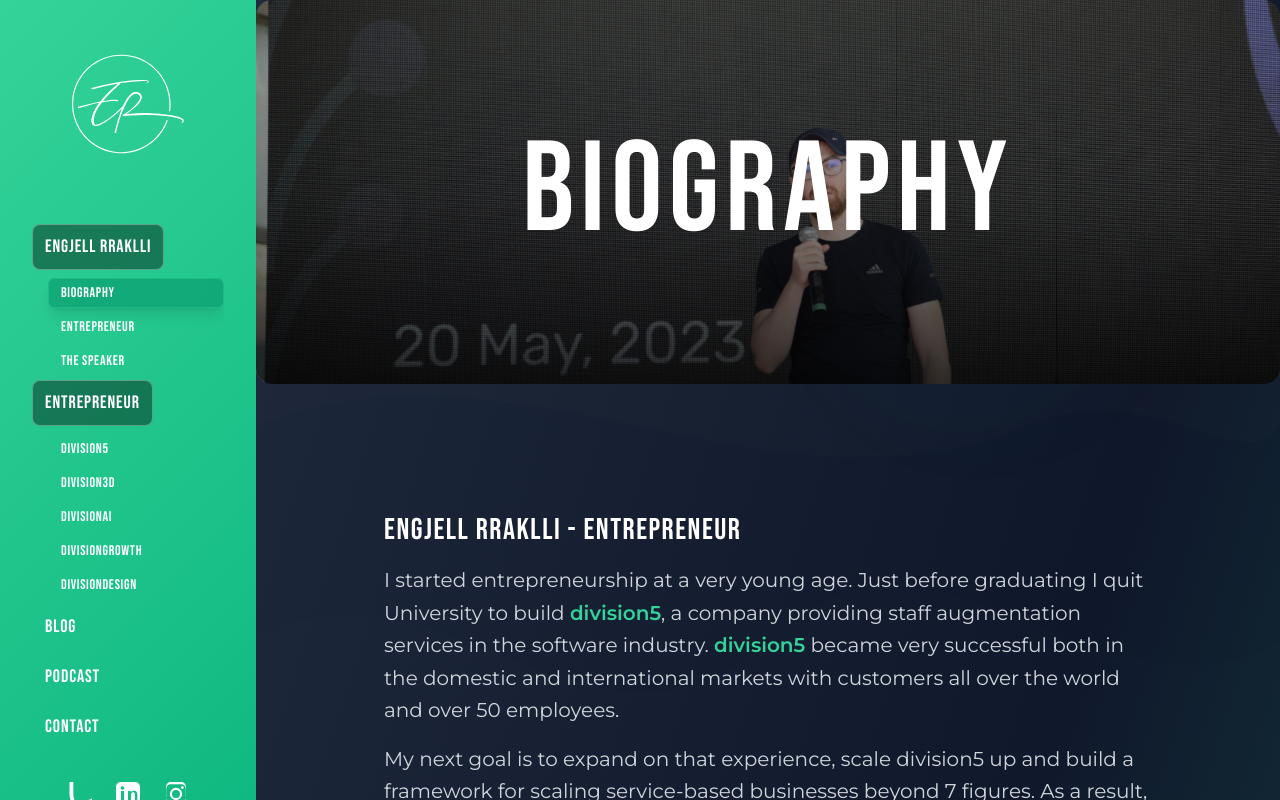
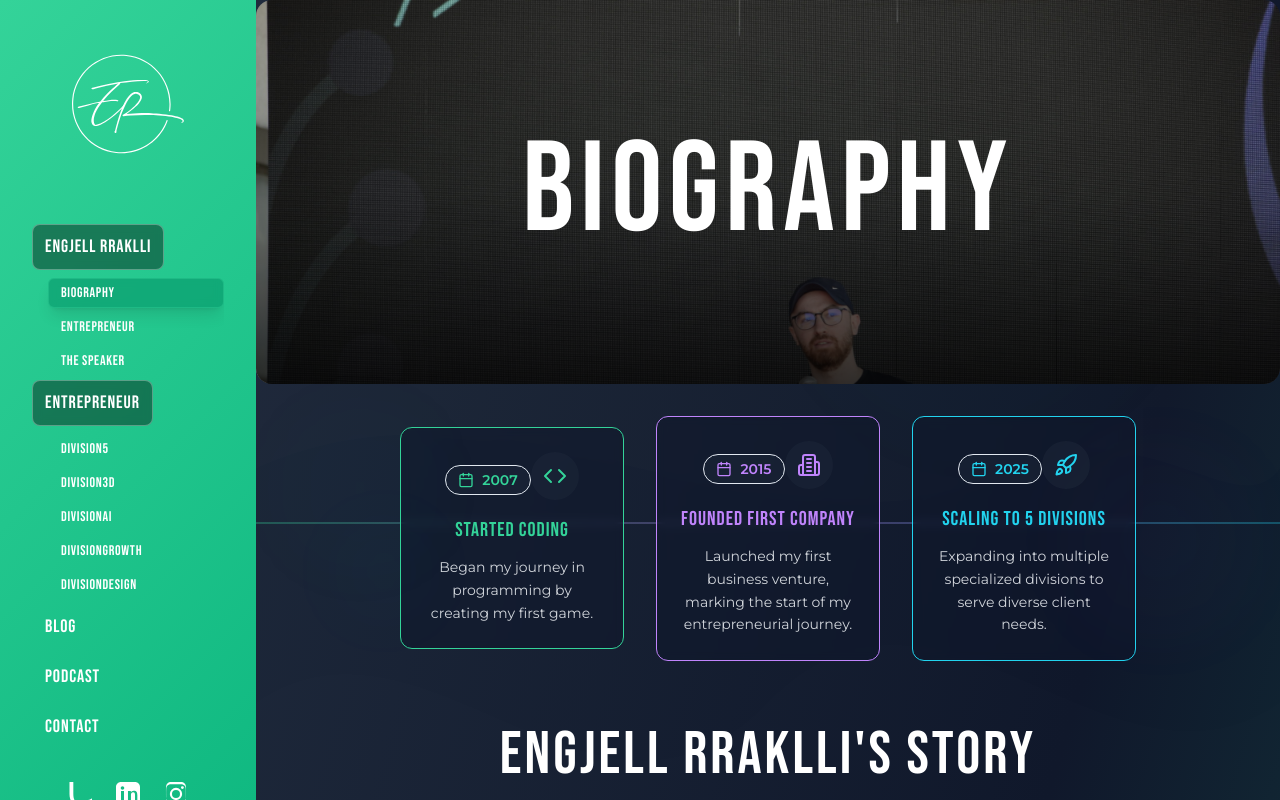
Before and after one commit to Engjell-d5/engjell_website, a Next.js app: page /biography in a window 1280 px wide. Built offline with nearby package versions, Linux system fonts and the light colour scheme.

Commit message:
improved bio

```diff
--- a/app/biography/page.tsx
+++ b/app/biography/page.tsx
@@ -1,6 +1,6 @@
 import Link from "next/link"
 import { Button } from "@/components/ui/button"
-import { Mail, Phone, MapPin, Rocket, Users, Target, TrendingUp, Shield, Zap, Globe, Calendar, ArrowRight, Building2, Palette, Brain, TrendingUp as TrendingUpIcon } from "lucide-react"
+import { Mail, Phone, MapPin, Rocket, Users, Target, TrendingUp, Shield, Zap, Globe, Calendar, ArrowRight, Building2, Palette, Brain, TrendingUp as TrendingUpIcon, Award, BookOpen, Lightbulb, Briefcase, Star, Trophy } from "lucide-react"
 import Footer from "@/components/footer"
 import SubscribeSection from "@/components/subscribe-section"
 import SharedBackground from "@/components/shared-background"
@@ -42,13 +42,13 @@ export default function BiographyPage() {
   return (
     <SharedBackground>
           {/* Hero Section with Background Image */}
-          <div className="relative px-8 md:px-16 lg:px-24 xl:px-32 2xl:px-40 py-24 md:py-32 mb-8 md:mb-12">
+          <div className="relative px-8 md:px-16 lg:px-24 xl:px-32 2xl:px-40 py-24 md:py-32 mb-0">
             <div className="absolute inset-0 rounded-2xl overflow-hidden">
               <Image
                 src="/DSC0019-scaled.jpg"
                 alt="Engjell Rraklli - Entrepreneur"
                 fill
-                className="object-cover"
+                className="object-cover object-top"
                 priority
                 quality={95}
                 sizes="(max-width: 768px) 100vw, (max-width: 1200px) 80vw, 70vw"
@@ -60,36 +60,109 @@ export default function BiographyPage() {
             </div>
           </div>
 
-          {/* Content Section */}
-          <div className="px-8 md:px-16 lg:px-24 xl:px-32 2xl:px-40 py-8 md:py-12">
-            <div className="max-w-7xl mx-auto">
-              <div className="prose prose-invert prose-lg max-w-none">
-                <h2 className="text-white font-bold text-3xl sm:text-4xl md:text-5xl lg:text-6xl font-bebas uppercase tracking-wide mb-8 text-left break-words">ENGJELL RRAKLLI - ENTREPRENEUR</h2>
+          {/* Timeline Section - Full Width, No Padding */}
+          <div className="w-full">
+            <TimelineComponent />
+          </div>
 
-                <div className="max-w-4xl">
-                  <p className="text-body text-lg md:text-xl leading-relaxed mb-6 font-montserrat text-left">
-                    I started entrepreneurship at a very young age. Just before graduating I quit University to build{" "}
-                    <span className="text-emerald-400 font-semibold">division5</span>, a company providing staff augmentation services in the software industry.{" "}
-                    <span className="text-emerald-400 font-semibold">division5</span> became very successful both in the domestic and international markets with customers all over the world and over 50 employees.
+          {/* Main Story Section */}
+          <div className="px-8 md:px-16 lg:px-24 xl:px-32 2xl:px-40 py-12 md:py-16">
+            <div className="max-w-4xl mx-auto">
+              <h2 className="text-white font-bold text-4xl md:text-5xl lg:text-6xl font-bebas uppercase tracking-wide mb-8 md:mb-12 text-center">ENGJELL RRAKLLI'S STORY</h2>
+
+              <div className="space-y-8 md:space-y-12">
+                <div className="text-left">
+                  <p className="text-gray-300 text-lg md:text-xl leading-relaxed font-montserrat">
+                    In May 2015, I finally took the first step and founded division5. Picture this: A 23-year-old with no connections, no money, no references, and no experience. How hard could it be? That's exactly what I thought. Boy, I had no clue.
                   </p>
-                  <p className="text-body text-lg md:text-xl leading-relaxed mb-8 font-montserrat text-left">
-                    My next goal is to expand on that experience, scale division5 up and build a framework for scaling service-based businesses beyond 7 figures. As a result, I write about my journey of{" "}
-                    <span className="text-emerald-400 font-semibold">scaling the unscalable</span> where I share the details of my journey, my lessons, challenges and insights on how to grow service-based businesses to 7-figures and beyond.
+                </div>
+
+                <div className="text-left">
+                  <p className="text-gray-300 text-lg md:text-xl leading-relaxed font-montserrat">
+                    I wanted to build a game development company, but soon after starting, we found ourselves without money. The only way to keep the business going was to provide software development services. I guess this was the first big lesson in my entrepreneurial journey: <span className="text-emerald-400 font-semibold">The market doesn't care about what you want to do</span>.
+                  </p>
+                </div>
+
+                <div className="text-left">
+                  <p className="text-gray-300 text-lg md:text-xl leading-relaxed font-montserrat">
+                    Without connections, it's tough—especially when your clients are businesses. Most collaborations in the B2B space happen within internal networks. You need a strong value proposition to gain customers. So I cherished every client I got. I did my best to deliver exceptional service and make my clients happy. Profit wasn't my priority at that time. Maybe that was a mistake. I've left so much money on the table, but I wouldn't change a thing.
+                  </p>
+                </div>
+
+                <div className="text-left">
+                  <p className="text-gray-300 text-lg md:text-xl leading-relaxed font-montserrat">
+                    Some clients referred us to others. Slowly but surely, we built a customer base that kept coming back. Not only that, they promoted our services to their inner circles until we had to hire just to keep up with demand. Unwittingly, we were able to <span className="text-purple-400 font-semibold">provide a service people love to share</span>.
+                  </p>
+                </div>
+
+                <div className="text-left">
+                  <p className="text-gray-300 text-lg md:text-xl leading-relaxed font-montserrat">
+                    For the first four years of division5, we acquired customers solely through word of mouth. We spent no money on marketing or sales; we just focused on the service we provided and the relationships we built. It's a slow way to grow, but it ensures you get the basics right.
+                  </p>
+                </div>
+
+                <div className="text-left">
+                  <p className="text-gray-300 text-lg md:text-xl leading-relaxed font-montserrat">
+                    As we grew, I realized that if I wanted to provide great service, I needed to hire great people and build a culture focused on the quality we aimed to provide. Culture starts at the top. As a leader, it's your responsibility to shape and steer the culture in the right direction. The best way to do this is by leading through example, hiring the right people, and not tolerating behaviors that go against the culture you want to build.
+                  </p>
+                </div>
+
+                <div className="text-left">
+                  <p className="text-gray-300 text-lg md:text-xl leading-relaxed font-montserrat">
+                    Today, division5 has customers dating back eight years. They keep coming back because they know they can trust me and that I'm reliable. <span className="text-blue-400 font-semibold">Prioritizing relationships is the best investment you can make</span>. From a single staff augmentation company, we've evolved into a comprehensive ecosystem of specialized divisions, each focused on delivering exceptional value in their respective fields.
+                  </p>
+                </div>
+
+                <div className="text-left">
+                  <p className="text-gray-300 text-lg md:text-xl leading-relaxed font-montserrat">
+                    The journey has taught me that business is simple. We tend to overcomplicate things, but in reality, running a successful service-based business means getting the basics right: provide a valuable service, keep customers happy, and serve as many customers as you can. How do you know you're doing the right things? If you provide a service people love to share, that's a great indication that you're headed in the right direction.
                   </p>
                 </div>
               </div>
             </div>
           </div>
 
-          {/* Timeline Section */}
+          {/* Key Lessons Section */}
           <div className="px-8 md:px-16 lg:px-24 xl:px-32 2xl:px-40 py-12 md:py-16">
             <div className="max-w-7xl mx-auto">
               <div className="text-center mb-12">
-                <h2 className="text-white font-bold text-4xl md:text-5xl lg:text-6xl font-bebas uppercase tracking-wide mb-3">ENTREPRENEURIAL JOURNEY</h2>
-                <p className="text-gray-300 text-lg md:text-xl font-montserrat">A decade of building, pivoting, and scaling businesses</p>
+                <h2 className="text-white font-bold text-4xl md:text-5xl lg:text-6xl font-bebas uppercase tracking-wide mb-4">KEY LESSONS</h2>
+                <p className="text-gray-300 text-lg md:text-xl font-montserrat">What the journey taught me</p>
               </div>
 
-              <TimelineComponent />
+              <div className="grid grid-cols-1 md:grid-cols-2 lg:grid-cols-4 gap-8">
+                <div className="text-center">
+                  <div className="w-20 h-20 bg-emerald-500/20 rounded-full flex items-center justify-center mx-auto mb-4">
+                    <Trophy className="w-10 h-10 text-emerald-400" />
+                  </div>
+                  <div className="text-emerald-400 text-2xl font-bold mb-2">Be Patient</div>
+                  <div className="text-gray-300 font-montserrat text-lg">Good things take time</div>
+                </div>
+
+                <div className="text-center">
+                  <div className="w-20 h-20 bg-purple-500/20 rounded-full flex items-center justify-center mx-auto mb-4">
+                    <Globe className="w-10 h-10 text-purple-400" />
+                  </div>
+                  <div className="text-purple-400 text-2xl font-bold mb-2">Invest in Yourself</div>
+                  <div className="text-gray-300 font-montserrat text-lg">The best investment you can make</div>
+                </div>
+
+                <div className="text-center">
+                  <div className="w-20 h-20 bg-blue-500/20 rounded-full flex items-center justify-center mx-auto mb-4">
+                    <Building2 className="w-10 h-10 text-blue-400" />
+                  </div>
+                  <div className="text-blue-400 text-2xl font-bold mb-2">Relationships First</div>
+                  <div className="text-gray-300 font-montserrat text-lg">More important than profit</div>
+                </div>
+
+                <div className="text-center">
+                  <div className="w-20 h-20 bg-pink-500/20 rounded-full flex items-center justify-center mx-auto mb-4">
+                    <Star className="w-10 h-10 text-pink-400" />
+                  </div>
+                  <div className="text-pink-400 text-2xl font-bold mb-2">Clarity & Focus</div>
+                  <div className="text-gray-300 font-montserrat text-lg">As important as persistence</div>
+                </div>
+              </div>
             </div>
           </div>
 
--- a/app/entrepreneur/page.tsx
+++ b/app/entrepreneur/page.tsx
@@ -49,7 +49,7 @@ export default function EntrepreneurPage() {
                 src="/DSC0036-scaled.jpg"
                 alt="Engjell Rraklli - Entrepreneur and Business Leader"
                 fill
-                className="object-cover"
+                className="object-cover object-top"
                 priority
                 quality={95}
                 sizes="(max-width: 768px) 100vw, (max-width: 1200px) 80vw, 70vw"
--- a/components/timeline-component.tsx
+++ b/components/timeline-component.tsx
@@ -1,7 +1,7 @@
 'use client'
 
 import { useState, useEffect, useRef } from 'react'
-import { Calendar, Building2, Palette, Brain, TrendingUp, Rocket, Users } from 'lucide-react'
+import { Calendar, Code, Building2, Rocket } from 'lucide-react'
 
 interface TimelineItem {
   year: string
@@ -9,57 +9,29 @@ interface TimelineItem {
   description: string
   icon: React.ReactNode
   color: string
-  division?: string
 }
 
 const timelineData: TimelineItem[] = [
   {
-    year: "2015",
-    title: "Founded Division5",
-    description: "Started as a game development studio, then pivoted into software development.",
-    icon: <Users className="w-6 h-6" />,
-    color: "emerald",
-    division: "Division5"
+    year: "2007",
+    title: "Started Coding",
+    description: "Began my journey in programming by creating my first game.",
+    icon: <Code className="w-6 h-6" />,
+    color: "emerald"
   },
   {
-    year: "2019",
-    title: "Global Partnership & Investment",
-    description: "Signed a partnership and investment deal to scale Division5 globally. Changed company focus into staff augmentation.",
+    year: "2015",
+    title: "Founded First Company",
+    description: "Launched my first business venture, marking the start of my entrepreneurial journey.",
     icon: <Building2 className="w-6 h-6" />,
-    color: "emerald",
-    division: "Division5"
+    color: "purple"
   },
   {
-    year: "2020",
-    title: "Founded Division3D",
-    description: "Offering 3D expertise in the browser, working with customers such as Verizon, Bytro, and more.",
+    year: "2025",
+    title: "Scaling to 5 Divisions",
+    description: "Expanding into multiple specialized divisions to serve diverse client needs.",
     icon: <Rocket className="w-6 h-6" />,
-    color: "purple",
-    division: "Division3D"
-  },
-  {
-    year: "2024",
-    title: "Co-founded DivisionDesign",
-    description: "Partnered with a long-term collaborator to provide world-class UI/UX and graphic design services.",
-    icon: <Palette className="w-6 h-6" />,
-    color: "pink",
-    division: "DivisionDesign"
-  },
-  {
-    year: "February 2025",
-    title: "Launched DivisionGrowth",
-    description: "After 2 years of successful outbound B2B processes, offering it as a service under DivisionGrowth.",
-    icon: <TrendingUp className="w-6 h-6" />,
-    color: "blue",
-    division: "DivisionGrowth"
-  },
-  {
-    year: "July 2025",
-    title: "Founded DivisionAI",
-    description: "Providing AI-powered software development to disrupt the traditional software development market.",
-    icon: <Brain className="w-6 h-6" />,
-    color: "cyan",
-    division: "DivisionAI"
+    color: "cyan"
   }
 ]
 
@@ -93,79 +65,61 @@ export default function TimelineComponent() {
     const colorMap: { [key: string]: string } = {
       emerald: 'border-emerald-400 bg-emerald-400/10 text-emerald-400',
       purple: 'border-purple-400 bg-purple-400/10 text-purple-400',
-      pink: 'border-pink-400 bg-pink-400/10 text-pink-400',
-      blue: 'border-blue-400 bg-blue-400/10 text-blue-400',
       cyan: 'border-cyan-400 bg-cyan-400/10 text-cyan-400'
     }
     return colorMap[color] || 'border-white bg-white/10 text-white'
   }
 
   return (
-    <div className="relative" ref={timelineRef}>
-      {/* Central Timeline Line */}
-      <div className="absolute left-1/2 transform -translate-x-px w-0.5 bg-gradient-to-b from-emerald-400 via-purple-400 via-pink-400 via-blue-400 to-cyan-400 h-full opacity-30"></div>
+    <div className="relative w-full" ref={timelineRef}>
+      {/* Horizontal Timeline Line */}
+      <div className="absolute top-1/2 left-0 right-0 transform -translate-y-px h-0.5 bg-gradient-to-r from-emerald-400 via-purple-400 to-cyan-400 opacity-30"></div>
 
-      <div className="space-y-8 md:space-y-12">
+      {/* Timeline Container */}
+      <div className="relative w-full">
+        <div className="flex justify-between items-center w-full px-8 md:px-16 lg:px-24 xl:px-32 2xl:px-40">
           {timelineData.map((item, index) => (
             <div
               key={index}
               data-index={index}
-            className={`relative flex items-center ${
-              index % 2 === 0 ? 'md:flex-row' : 'md:flex-row-reverse'
-            } flex-col md:gap-8 gap-6 transition-all duration-1000 ${
+              className={`relative flex-1 mx-4 transition-all duration-1000 ${
                 visibleItems.includes(index)
                   ? 'opacity-100 translate-y-0'
                   : 'opacity-0 translate-y-8'
               }`}
             >
-            {/* Timeline Node */}
-            <div className="absolute left-1/2 transform -translate-x-1/2 -translate-y-1/2 z-10">
-              <div className={`w-4 h-4 rounded-full border-2 ${getColorClasses(item.color)} bg-slate-900 shadow-lg`}></div>
-              <div className={`absolute inset-0 w-4 h-4 rounded-full ${getColorClasses(item.color)} animate-ping opacity-20`}></div>
+              {/* Content Card */}
+              <div className="mt-8">
+                <div className={`p-6 rounded-xl border backdrop-blur-sm transition-all duration-500 hover:scale-105 ${getColorClasses(item.color)} bg-slate-900/50 text-center`}>
+                  {/* Year Badge */}
+                  <div className="inline-flex items-center gap-2 mb-4 px-3 py-1 rounded-full bg-slate-800/50 border border-current/20">
+                    <Calendar className="w-4 h-4" />
+                    <span className="text-sm font-semibold">{item.year}</span>
                   </div>
 
-            {/* Content Card */}
-            <div className={`flex-1 max-w-sm ${index % 2 === 0 ? 'md:text-right' : 'md:text-left'} text-center md:text-left`}>
-              <div className={`p-4 rounded-xl border backdrop-blur-sm transition-all duration-500 hover:scale-105 ${getColorClasses(item.color)} bg-slate-900/50`}>
-                {/* Year Badge */}
-                <div className="inline-flex items-center gap-2 mb-3 px-2 py-1 rounded-full bg-slate-800/50 border border-current/20">
-                  <Calendar className="w-3 h-3" />
-                  <span className="text-xs font-semibold">{item.year}</span>
+                  {/* Icon */}
+                  <div className={`inline-flex p-3 rounded-full ${getColorClasses(item.color)} bg-slate-800/50 mb-4`}>
+                    {item.icon}
                   </div>
 
-                {/* Icon and Title */}
-                <div className={`flex items-center gap-2 mb-2 ${index % 2 === 0 ? 'md:justify-end' : 'md:justify-start'} justify-center`}>
-                  <div className={`p-1.5 rounded-md ${getColorClasses(item.color)} bg-slate-800/50`}>
-                    {item.icon}
-                  </div>
-                  <h3 className="text-lg font-bold font-bebas uppercase tracking-wide">{item.title}</h3>
-                </div>
+                  {/* Title */}
+                  <h3 className="text-xl font-bold font-bebas uppercase tracking-wide mb-3">{item.title}</h3>
 
                   {/* Description */}
-                <p className="text-gray-300 text-xs leading-relaxed font-montserrat mb-2">
+                  <p className="text-gray-300 text-sm leading-relaxed font-montserrat">
                     {item.description}
                   </p>
-
-                {/* Division Badge */}
-                {item.division && (
-                  <div className={`inline-block px-2 py-0.5 rounded-full text-xs font-semibold uppercase tracking-wide ${getColorClasses(item.color)} bg-slate-800/50 border border-current/20`}>
-                    {item.division}
-                  </div>
-                )}
                 </div>
               </div>
-
-            {/* Spacer for mobile */}
-            <div className="md:hidden w-full h-4"></div>
             </div>
           ))}
+        </div>
       </div>
 
       {/* Floating Elements */}
       <div className="absolute top-10 left-10 w-32 h-32 bg-emerald-400/5 rounded-full blur-3xl animate-pulse"></div>
       <div className="absolute bottom-10 right-10 w-40 h-40 bg-purple-400/5 rounded-full blur-3xl animate-pulse delay-1000"></div>
-      <div className="absolute top-1/2 left-20 w-24 h-24 bg-pink-400/5 rounded-full blur-2xl animate-pulse delay-500"></div>
-      <div className="absolute top-1/3 right-20 w-28 h-28 bg-blue-400/5 rounded-full blur-2xl animate-pulse delay-1500"></div>
+      <div className="absolute top-1/2 left-20 w-24 h-24 bg-cyan-400/5 rounded-full blur-2xl animate-pulse delay-500"></div>
     </div>
   )
 }
```
Lines whose indentation alone changed are shown as unchanged.
